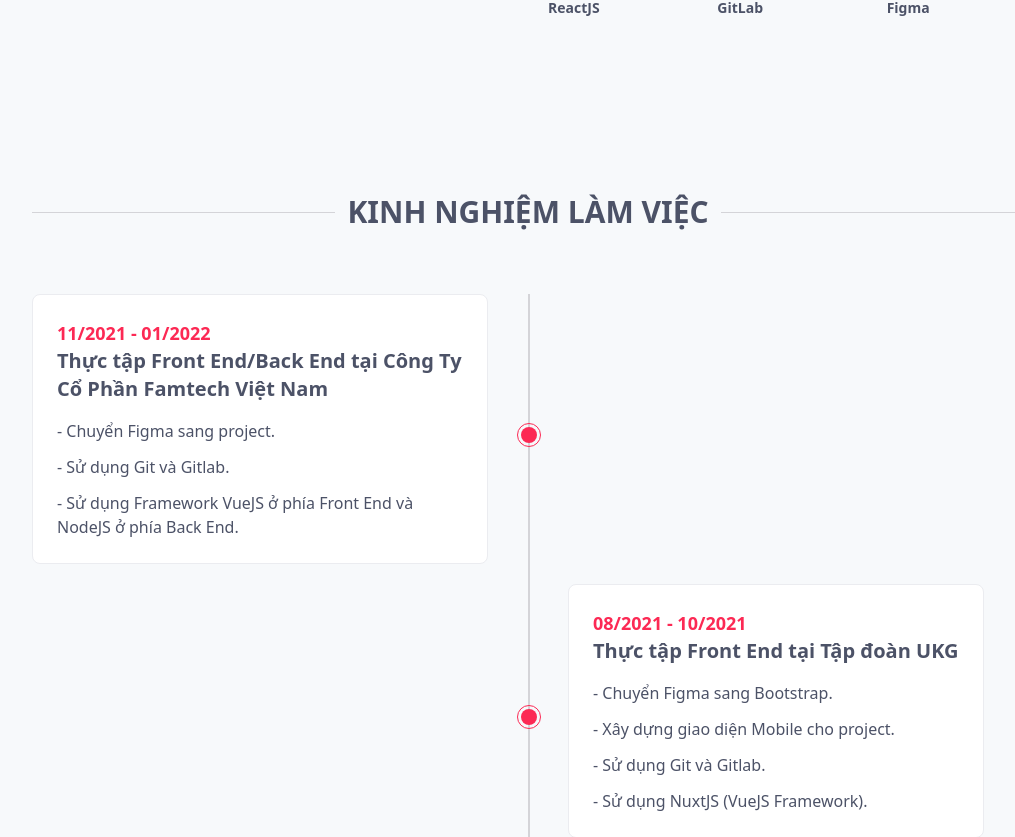
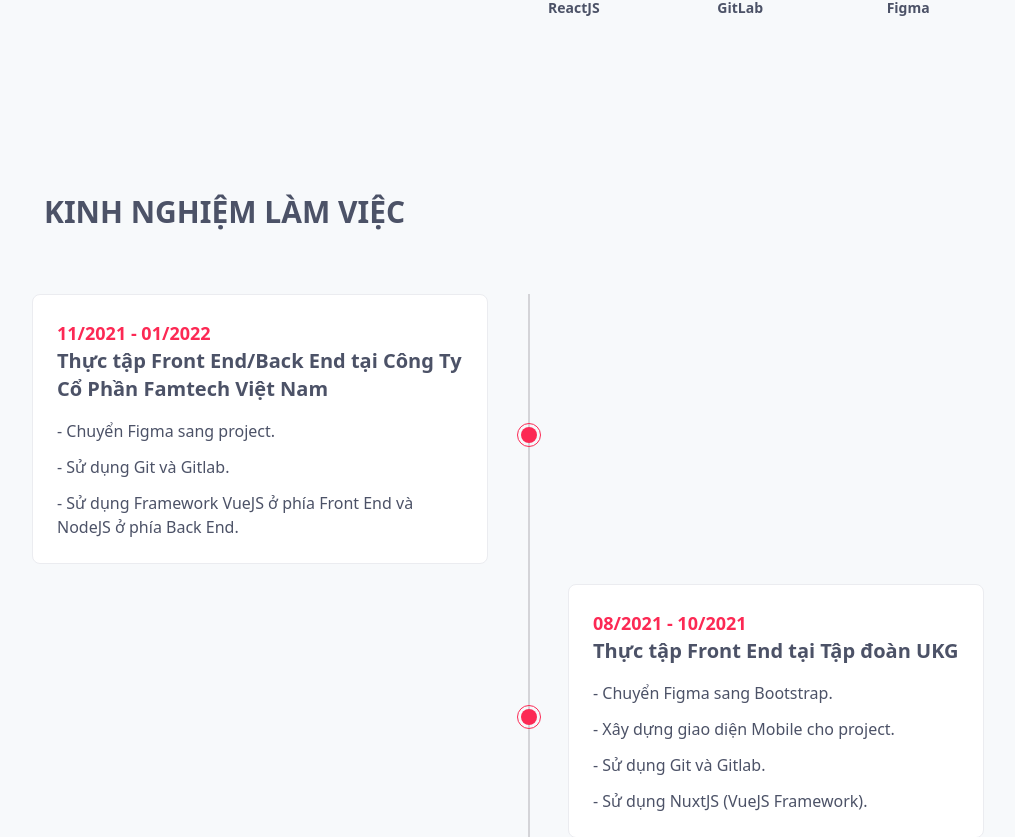
Before and after one commit to tuanductran/cv, a Vue app: page / in a window 1280 px wide. Shown: the part 1055-1892 px from the top of the page, without its empty margins (112-1127 px from the left). Built offline with nearby package versions, Linux system fonts and the light colour scheme.

Commit message:
Update index.vue
Change center to left text

```diff
--- a/src/components/SectionContent/index.vue
+++ b/src/components/SectionContent/index.vue
@@ -5,18 +5,12 @@
 </script>
 
 <template>
-   <div class="flex items-center justify-center py-10 md:py-14 lg:py-16 mt-12">
-      <!-- Left bar -->
-      <div class="block w-1/2 h-px bg-gray-300 dark:bg-title-dark"></div>
-      <!-- End Left bar -->
+   <div class="flex py-10 md:py-14 lg:py-16 mt-12">
       <!-- Section title -->
       <h1 class="whitespace-nowrap mx-3 uppercase font-bold text-xl md:text-2xl xl:text-3xl">
          {{ title }}
       </h1>
       <!-- End Section title -->
-      <!-- Right bar -->
-      <div class="block w-1/2 h-px bg-gray-300 dark:bg-title-dark"></div>
-      <!-- End Right bar -->
    </div>
    <!-- Section content -->
    <slot />
```
